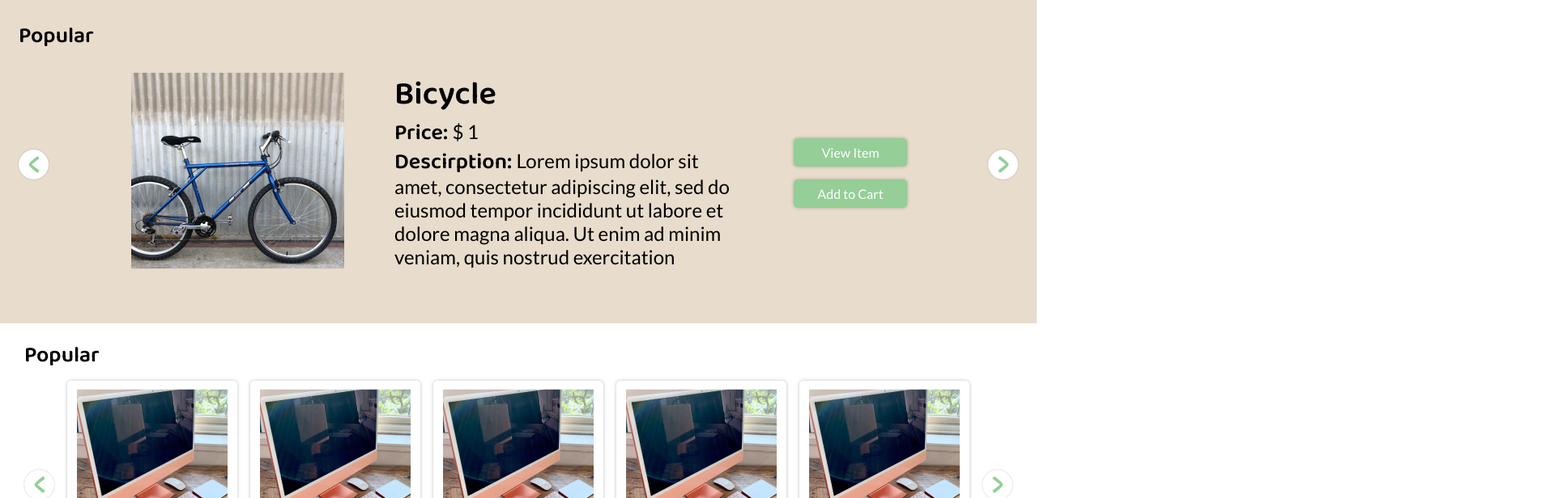
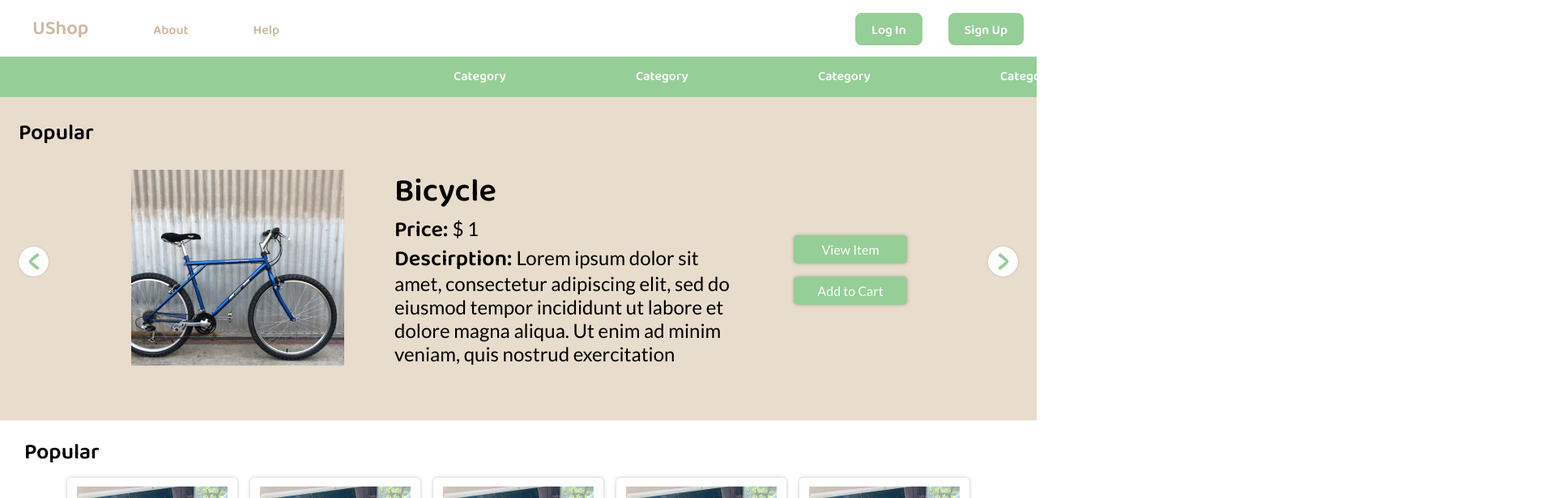
Before and after one commit to mikehe123/ushop-component-example-typescript, a Next.js app: page / in a window 1280 px wide. Shown: the top 616 px of the page at 81% size, 1920 px wide, since content can reach past the window. Built offline with nearby package versions, Linux system fonts and the light colour scheme.

Commit message:
hydration error?

```diff
--- /dev/null
+++ b/components/navbar/NavBar.tsx
@@ -0,0 +1,56 @@
+import React from 'react';
+// import styles from '@styles/Nav.module.css';
+import * as data from './links.json';
+import * as S from "./S.NavBar"
+const linksString = JSON.stringify(data);
+const links = JSON.parse(linksString).links;
+
+type Link = {
+    label: string;
+    href: string;
+};
+
+const Links: React.FC<{ links: Link[] }> = ({ links }) => {
+    return (
+        <S.linksContainer>
+            {links.map((link: Link) => {
+                return (
+                    <S.Links>
+                        {/* <a href={link.href}>
+                            {link.label}
+                        </a> */}
+                        <S.Links>{link.label}</S.Links>
+                    </S.Links>
+                )
+            })}
+        </S.linksContainer>
+    )
+};
+
+const Nav: React.FC<{}> = () => {
+    return (
+        <S.width100>
+            <S.navbar_main>
+                <S.link_ushop>
+                    <a href=''>UShop</a>
+                </S.link_ushop>
+                <S.link_main>
+                    <a href=''>About</a>
+                </S.link_main>
+                <S.link_main>
+                    <a href=''>Help</a>
+                </S.link_main>
+
+                <S.buttonsContainer>
+                    <S.button>Log In</S.button>
+                    <S.button>Sign Up</S.button>
+                </S.buttonsContainer>
+            </S.navbar_main>
+            <S.navbar>
+                <Links links={links} />
+            </S.navbar>
+        </S.width100>
+    )
+}
+
+export default Nav;
--- /dev/null
+++ b/components/navbar/S.NavBar.tsx
@@ -0,0 +1,90 @@
+import styled from "styled-components";
+
+export const Container = styled.div``;
+
+export const navbar_main = styled.div`
+    width: 100%;
+    height: 70px;
+    background: #FFF;
+    position: relative;
+    align-items: center;
+    justify-content: right;
+    font-family: Lato;
+    overflow: hidden;
+    float: left;
+`;
+
+export const navbar = styled.div`
+    width: 100%;
+    height: 50px;
+    background: #95CE97;
+    display: flex;
+    position: relative;
+    align-items: center;
+    justify-content: center;
+    font-family: "Baloo 2";
+`;
+
+export const width100 = styled.div`
+    width: 100%;
+`;
+
+export const linksContainer = styled.div`
+    float: left;
+    margin-right: 20px;
+    display: flex;
+    width: 300px;
+    justify-content: space-evenly;
+`;
+
+export const Links = styled.a`
+    display: inline-block;
+    text-decoration: none;
+    color: white;
+    padding-left: 40px;
+    padding-right: 40px;
+    line-height: 4;
+`;
+
+export const link_main = styled.a`
+    display: inline-block;
+    text-decoration: none;
+    color: #CCBAA1;
+    padding-left: 40px;
+    padding-right: 40px;
+    font-family: "Baloo 2";
+    line-height: 3;
+`;
+
+export const link_ushop = styled.a`
+    font-size: 24px;
+    display: inline-block;
+    text-decoration: none;
+    color: #CCBAA1;
+    padding-left: 40px;
+    padding-right: 40px;
+    font-family: "Baloo 2";
+    line-height: 3;
+`;
+
+export const buttonsContainer = styled.div`
+    float: right;
+    justify-content: right;
+    align-items: center;
+`;
+
+export const button = styled.button`
+    background-color: #95CE97;
+    color: white;
+    border: none;
+    padding: 20px;
+    text-align: center;
+    text-decoration: none;
+    display: inline-block;
+    font-size: 16px;
+    margin: 16px;
+    border-radius: 8px;
+    font-family: "Baloo 2";
+    height: 40px;
+    line-height: 0.3;
+`;
--- /dev/null
+++ b/components/navbar/links.json
@@ -0,0 +1,37 @@
+{
+    "links": [
+        {
+            "label": "Category",
+            "href": "/home"
+        },
+        {
+            "label": "Category",
+            "href": "/home"
+        },
+        {
+            "label": "Category",
+            "href": "/home"
+        },
+        {
+            "label": "Category",
+            "href": "/home"
+        },
+        {
+            "label": "Category",
+            "href": "/home"
+        },
+        {
+            "label": "Category",
+            "href": "/home"
+        },
+        {
+            "label": "Category",
+            "href": "/home"
+        },
+        {
+            "label": "Category",
+            "href": "/home"
+        }
+
+    ]
+}
--- a/pages/index.tsx
+++ b/pages/index.tsx
@@ -2,10 +2,12 @@ import type { NextPage } from "next";
 import styles from "@styles/Home.module.css";
 import Listing from "@components/listing/Listing";
 import Carousel from "@components/carousel/Carousel";
+import NavBar from "@components/navbar/NavBar";
 
 const Home: NextPage = ({}) => {
   return (
     <>
+      <NavBar></NavBar>
       <div className={styles.bannerBoard}>
         <Carousel listingTitle="Popular" />
       </div>
```
